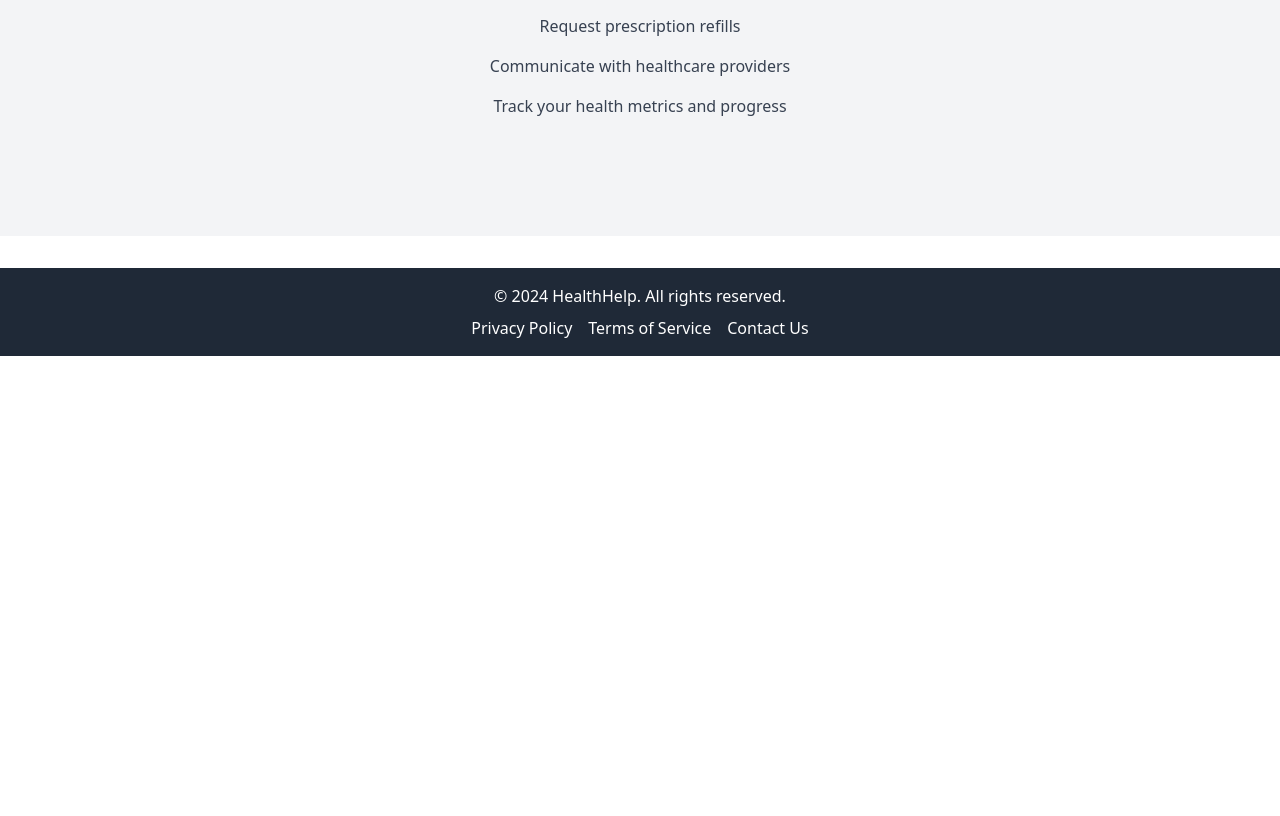
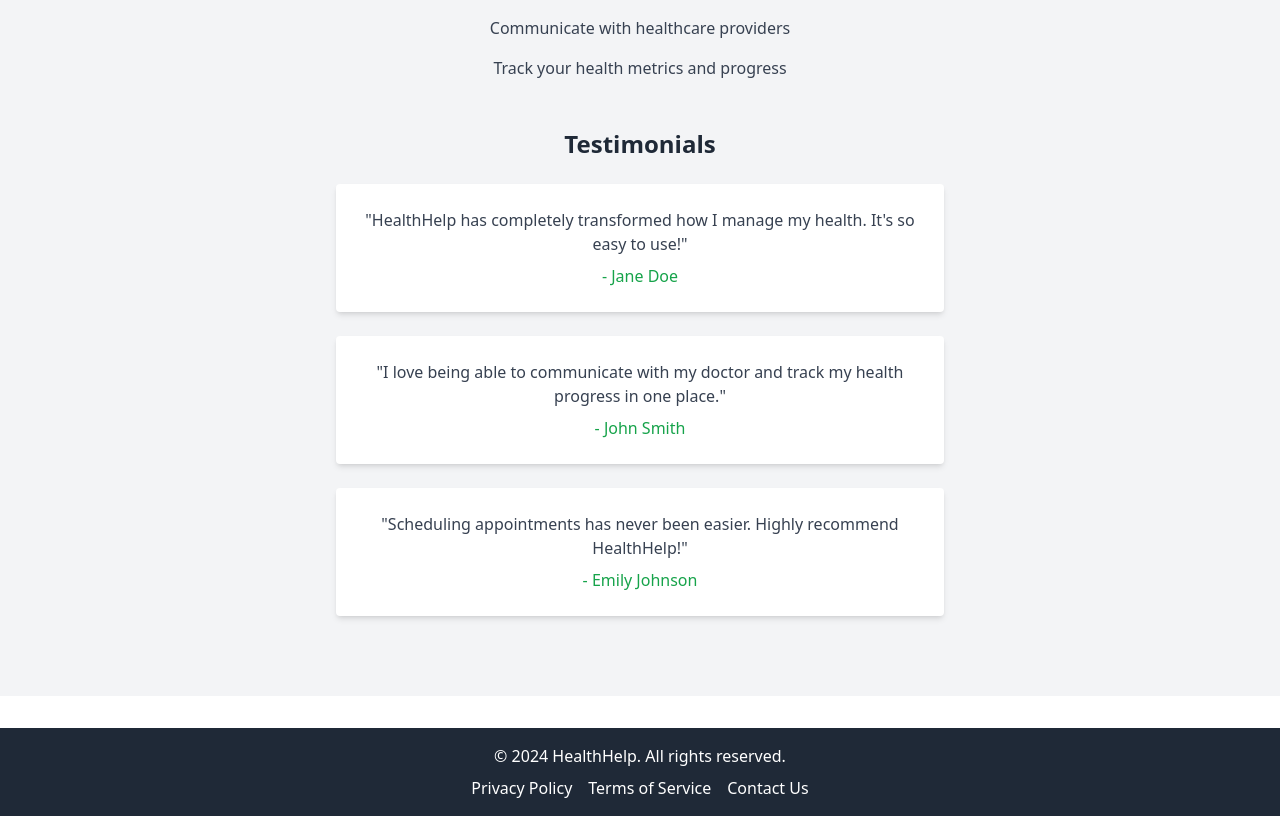
Before and after one commit to Vixs101/pipeops-hackathon, a React (Create React App) app: page / in a window 1280 px wide. Shown: the part 444-1260 px from the top of the page. Before the commit the page ends 800 px from the top, so only its background shows below. Built offline with nearby package versions, Linux system fonts and the light colour scheme.

Commit message:
testimonial

```diff
--- a/src/pages/LandingPage.jsx
+++ b/src/pages/LandingPage.jsx
@@ -32,6 +32,23 @@ const Landing = () => {
             <li className="text-gray-700">Track your health metrics and progress</li>
           </ul>
         </section>
+        <section className="mt-12 w-full px-4 md:w-3/4 lg:w-1/2 text-center">
+          <h2 className="text-2xl font-semibold text-gray-800">Testimonials</h2>
+          <div className="mt-6 space-y-6">
+            <div className="bg-white p-6 rounded shadow-md">
+              <p className="text-gray-700">"HealthHelp has completely transformed how I manage my health. It's so easy to use!"</p>
+              <p className="text-green-600 mt-2">- Jane Doe</p>
+            </div>
+            <div className="bg-white p-6 rounded shadow-md">
+              <p className="text-gray-700">"I love being able to communicate with my doctor and track my health progress in one place."</p>
+              <p className="text-green-600 mt-2">- John Smith</p>
+            </div>
+            <div className="bg-white p-6 rounded shadow-md">
+              <p className="text-gray-700">"Scheduling appointments has never been easier. Highly recommend HealthHelp!"</p>
+              <p className="text-green-600 mt-2">- Emily Johnson</p>
+            </div>
+          </div>
+        </section>
       </main>
       <Footer />
     </div>
```
Also changed, not shown: src/tailwind.css.
